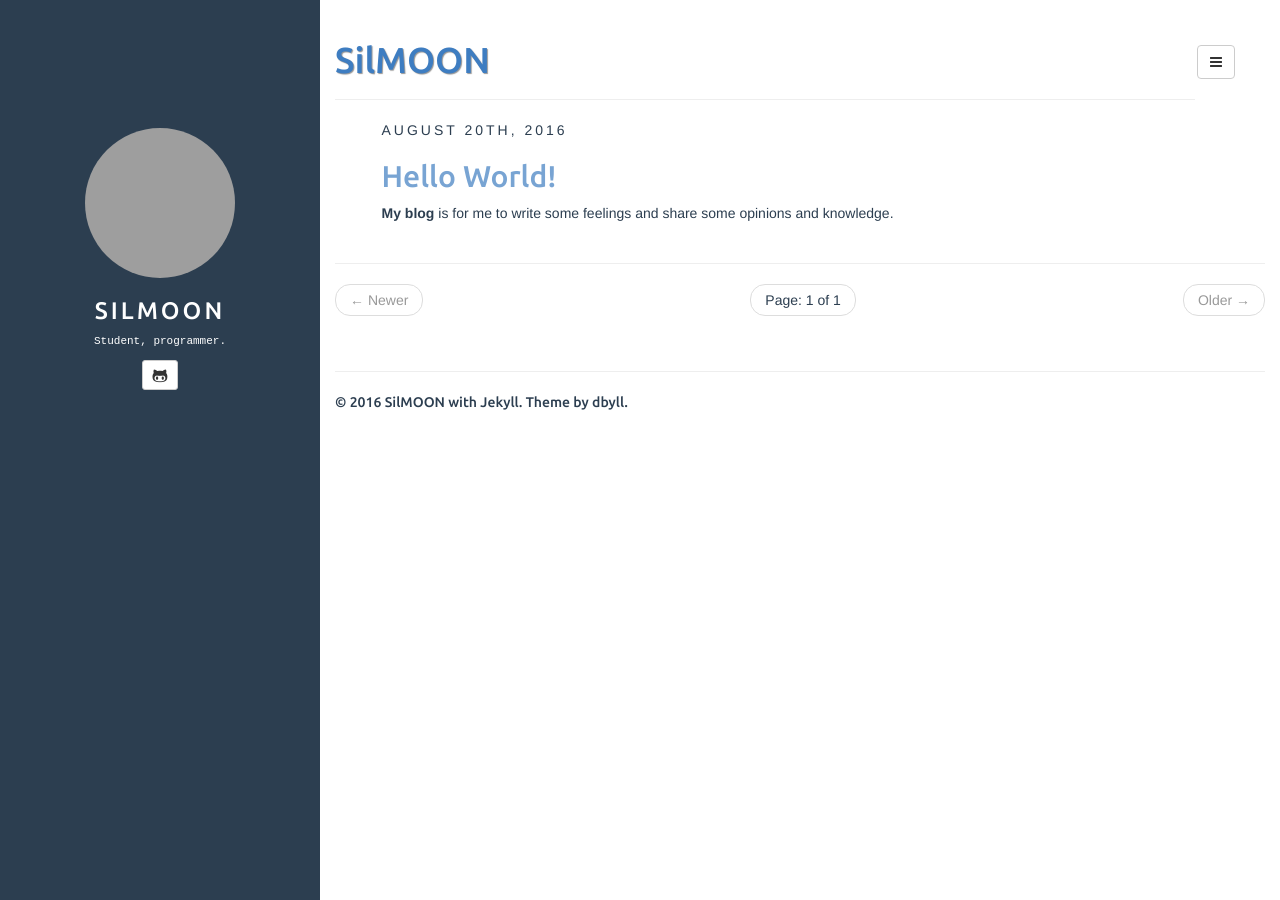
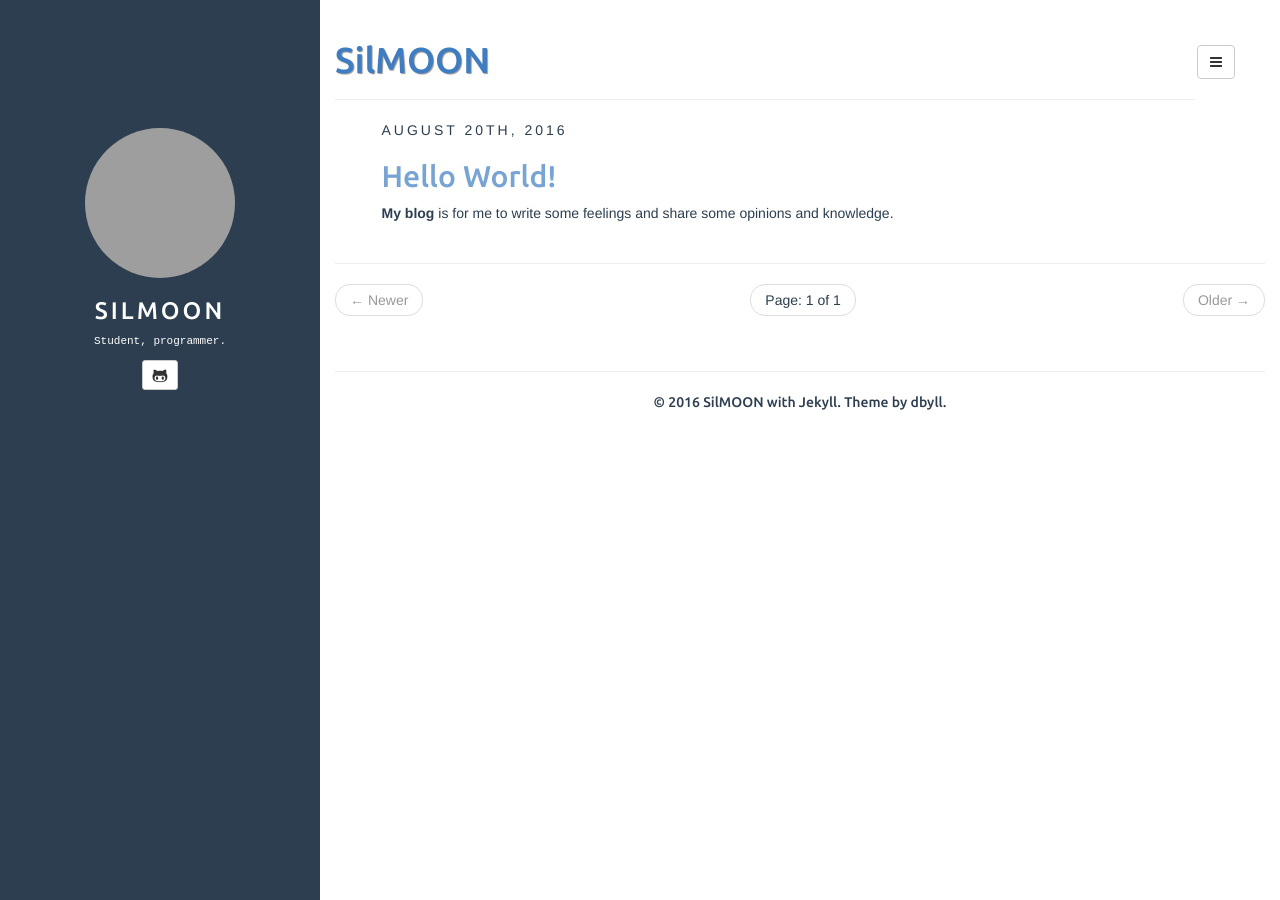
Before and after one commit to SilMOON/silmoon.github.io, a Jekyll site: the page built from index.html, in a window 1280 px wide. Built offline with Jekyll 4.4.1, drawn with Linux system fonts in a browser that asks for light colours; the list of posts is cut into pages by our own code; grey boxes are pictures that could not be loaded.

Commit message:
slightly modify the format

```diff
--- a/_includes/default.html
+++ b/_includes/default.html
@@ -95,7 +95,7 @@
 	<div class="col-sm-9 col-sm-offset-3">
 		{{ content }}
 
-		<footer>
+		<footer style="text-align: center;">
 			<hr/>
 			<p>
 				&copy; {{ site.time | date: '%Y' }} {{ site.author.name }} with Jekyll. Theme by dbyll.
```
Also changed, not shown: 6 other files.
